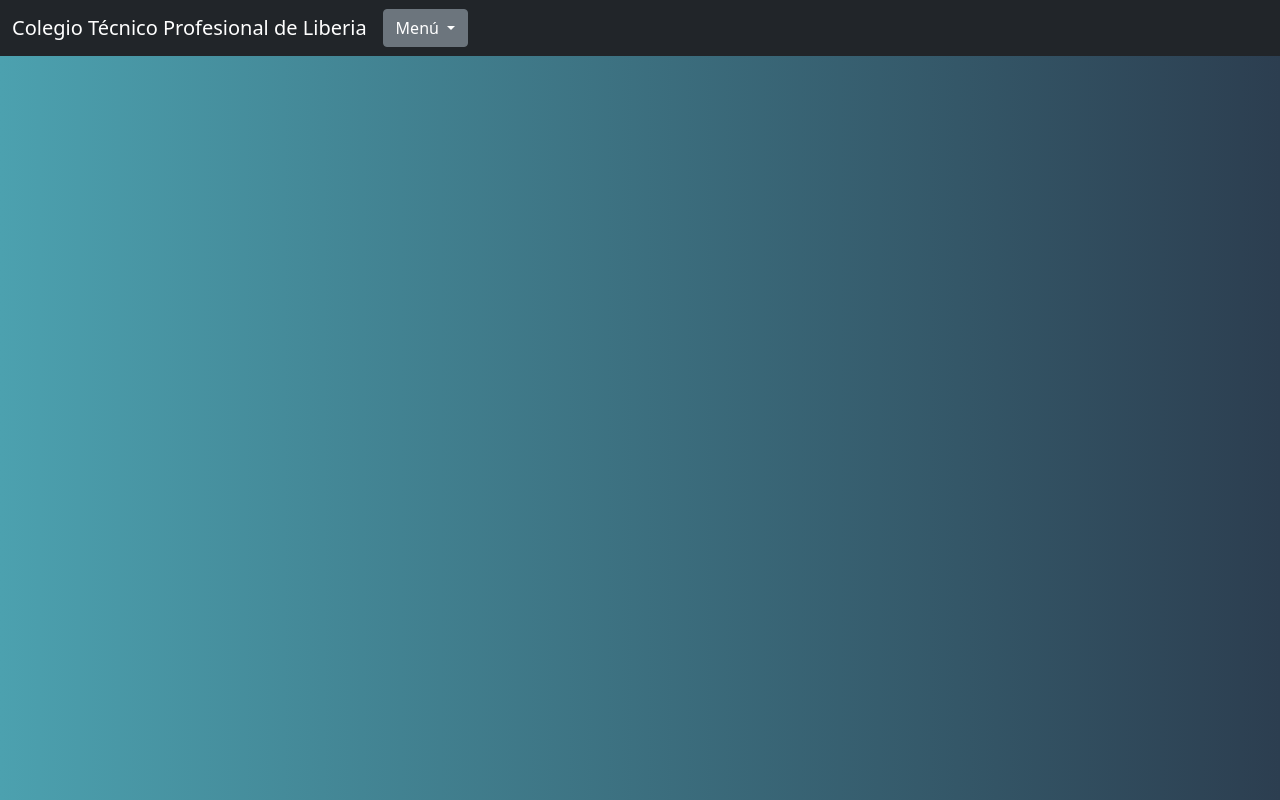
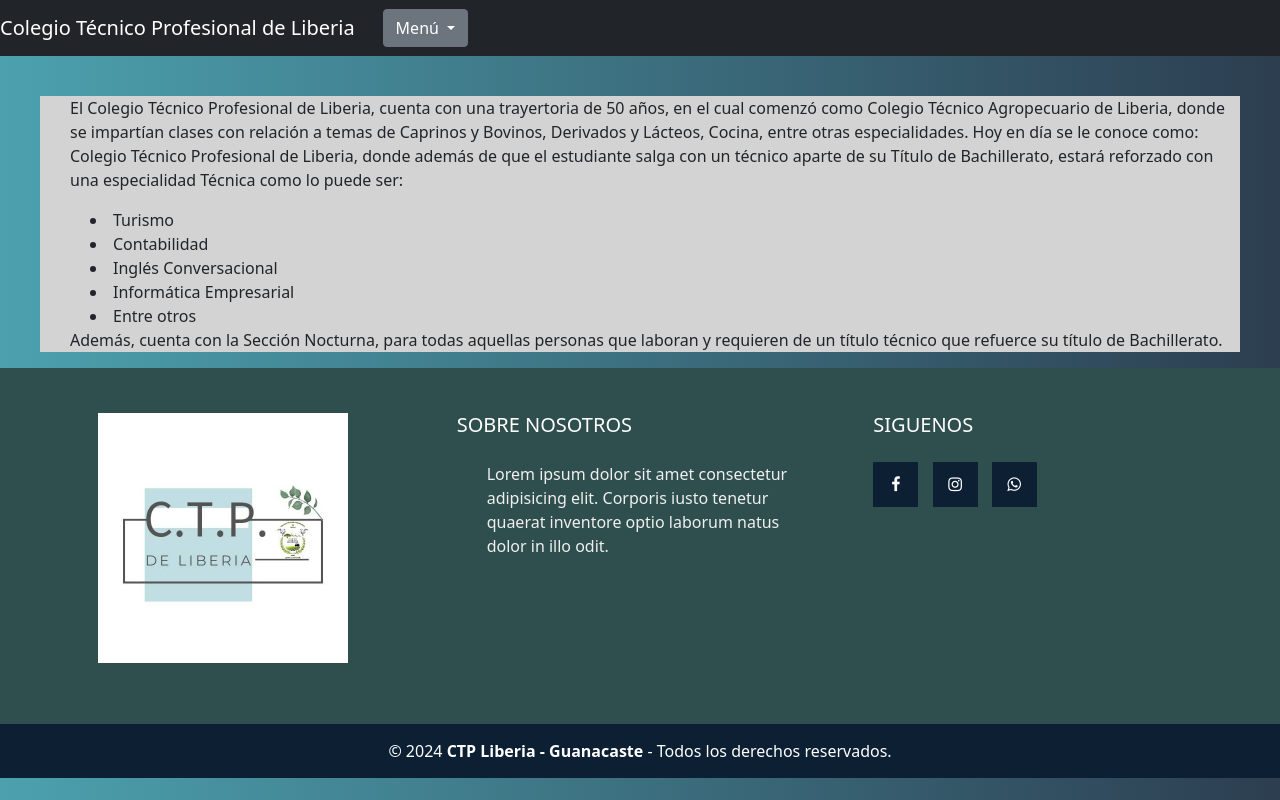
Before and after one commit to LuigiProyecto89/CTPLiberia, a plain HTML site: page index.html in a window 1280 px wide. Drawn offline with nearby package versions, Linux system fonts and the light colour scheme.

Commit message:
Add files via upload

```diff
--- a/index.html
+++ b/index.html
@@ -1,19 +1,34 @@
+<!DOCTYPE html>
+<html lang="es">
+<head>
+    <meta charset="UTF-8">
+    <meta name="viewport" content="width=device-width, initial-scale=1.0">
+    <title>Document</title>
+</head>
+<body>
+
+</body>
+</html>
 <meta charset="UTF-8">
 <meta name="viewport" content="width=device-width, initial-scale=1.0">
+
 <title>Document</title>
 <!-- Bootstrap -->
 <link href="https://cdn.jsdelivr.net/npm/bootstrap@5.0.2/dist/css/bootstrap.min.css" rel="stylesheet"
     integrity="sha384-EVSTQN3/azprG1Anm3QDgpJLIm9Nao0Yz1ztcQTwFspd3yD65VohhpuuCOmLASjC" crossorigin="anonymous">
 <link rel="stylesheet" href="css/styleBootstrap.css">
+<link rel="stylesheet" href="https://cdnjs.cloudflare.com/ajax/libs/font-awesome/4.7.0/css/font-awesome.min.css">
+
 
 <body>
 
 
     <body>
         <nav class="navbar navbar-expand-lg navbar-dark bg-dark">
+            <a class="navbar-brand" href="https://luigiproyecto89.github.io/ctpliberia/">Colegio Técnico Profesional
+                de Liberia</a>
             <div class="container-fluid">
-                <a class="navbar-brand" href="https://luigiproyecto89.github.io/ctpliberia/">Colegio Técnico Profesional
-                    de Liberia</a>
+
                 <button class="navbar-toggler" type="button" data-bs-toggle="collapse" data-bs-target="#navbarNav"
                     aria-controls="navbarNav" aria-expanded="false" aria-label="Toggle navigation">
                     <span class="navbar-toggler-icon"></span>
@@ -28,14 +43,73 @@
                         <ul class="dropdown-menu">
                             <li><a class="dropdown-item" href="index02.html">Requisitos para Matricular</a></li>
                             <li><a class="dropdown-item" href="https://forms.gle/9et8DE2teEDLydub9">Formulario Matrícula Estudiantes CTP - Diurna</a></li>
-                            <li><a class="dropdown-item" href="index03.html">Formulario Matrícula Cursos Técnicos CTP Liberia - Sección Noctruna</a></li>
+                            <li><a class="dropdown-item" href="index03.html">Formulario Matrícula Cursos Técnicos CTP Liberia - Sección Nocturna</a></li>
                         </ul>
                     </div>
                 </div>
             </div>
         </nav>
+        <section class="Sec01">
+
+            <p>El Colegio Técnico Profesional de Liberia, cuenta con una trayertoria de 50 años, en el cual comenzó como
+                Colegio Técnico Agropecuario de Liberia, donde se impartían clases con relación a temas de Caprinos y
+                Bovinos, Derivados y Lácteos, Cocina, entre otras especialidades.
+
+                Hoy en día se le conoce como: Colegio Técnico Profesional de Liberia, donde además de que el estudiante
+                salga con un técnico aparte de su Título de Bachillerato, estará reforzado con una especialidad Técnica
+                como lo puede ser:</p>
+                <li> Turismo</li>
+                <li> Contabilidad</li>
+                <li> Inglés Conversacional</li>
+                <li> Informática Empresarial</li>
+                <li> Entre otros</li>
+
+                <p>Además, cuenta con la Sección Nocturna, para todas aquellas personas que laboran y requieren
+                    de un título técnico que refuerce su título de Bachillerato.
+                </p>
+
+
+
+
+            </p>
+        </section>
 
         </div>
+        <footer class="piepagina">
+            <div class="grupo1">
+                <div class="box">
+                    <figure>
+                        <a href="#">
+                            <img src="img/Logo CTP Liberia.jpg" alt="imagenCTP">
+                        </a>
+                    </figure>
+                </div>
+                <div class="box">
+                    <h2>SOBRE NOSOTROS</h2>
+                    <p>
+                        Lorem ipsum dolor sit amet consectetur adipisicing elit.
+                        Corporis iusto tenetur quaerat inventore optio laborum natus dolor in illo odit.
+                    </p>
+                </div>
+                <!-- Redes sociales vinculadas -->
+                <div class="box">
+                    <h2>SIGUENOS</h2>
+                    <div class="redessociales">
+                        <a href="https://www.facebook.com/profile.php?id=100006358757428" class="fa fa-facebook"
+                            target="_blank"></a>
+                        <a href="https://www.instagram.com" class="fa fa-instagram" target="_blank"></a>
+                        <a href="https://wa.me/+50670760261" class="fa fa-whatsapp" target="_blank"></a>
+                    </div>
+                </div>
+            </div>
+            <div class="grupo2">
+                <medium>&copy; 2024 <b> CTP Liberia - Guanacaste</b> - Todos los derechos reservados.</medium>
+            </div>
+        </footer>
+
+
+
+
         <!-- Importando bootstrap -->
         <script src="https://cdn.jsdelivr.net/npm/bootstrap@5.0.2/dist/js/bootstrap.bundle.min.js"
             integrity="sha384-MrcW6ZMFYlzcLA8Nl+NtUVF0sA7MsXsP1UyJoMp4YLEuNSfAP+JcXn/tWtIaxVXM"
```
Also changed, not shown: index02.html (+3 -1 lines), index03.html (+27 -6 lines).
